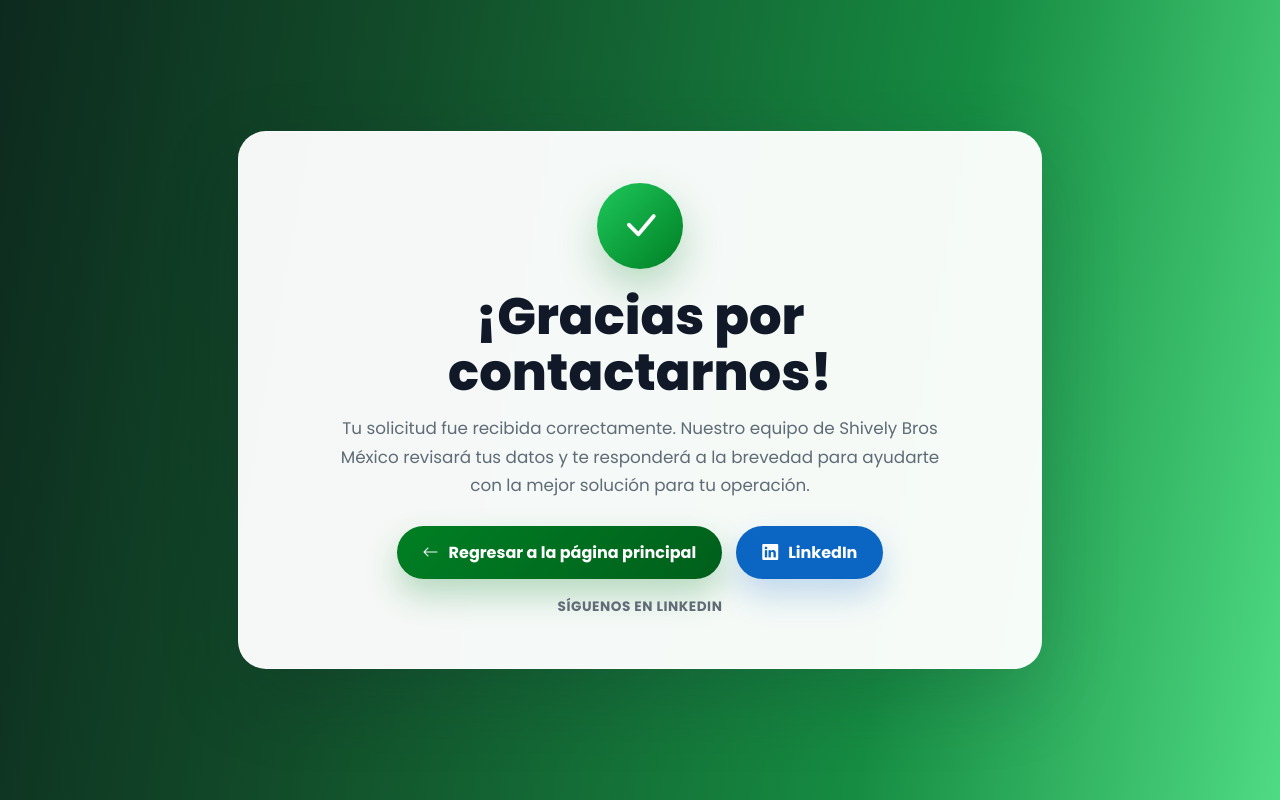
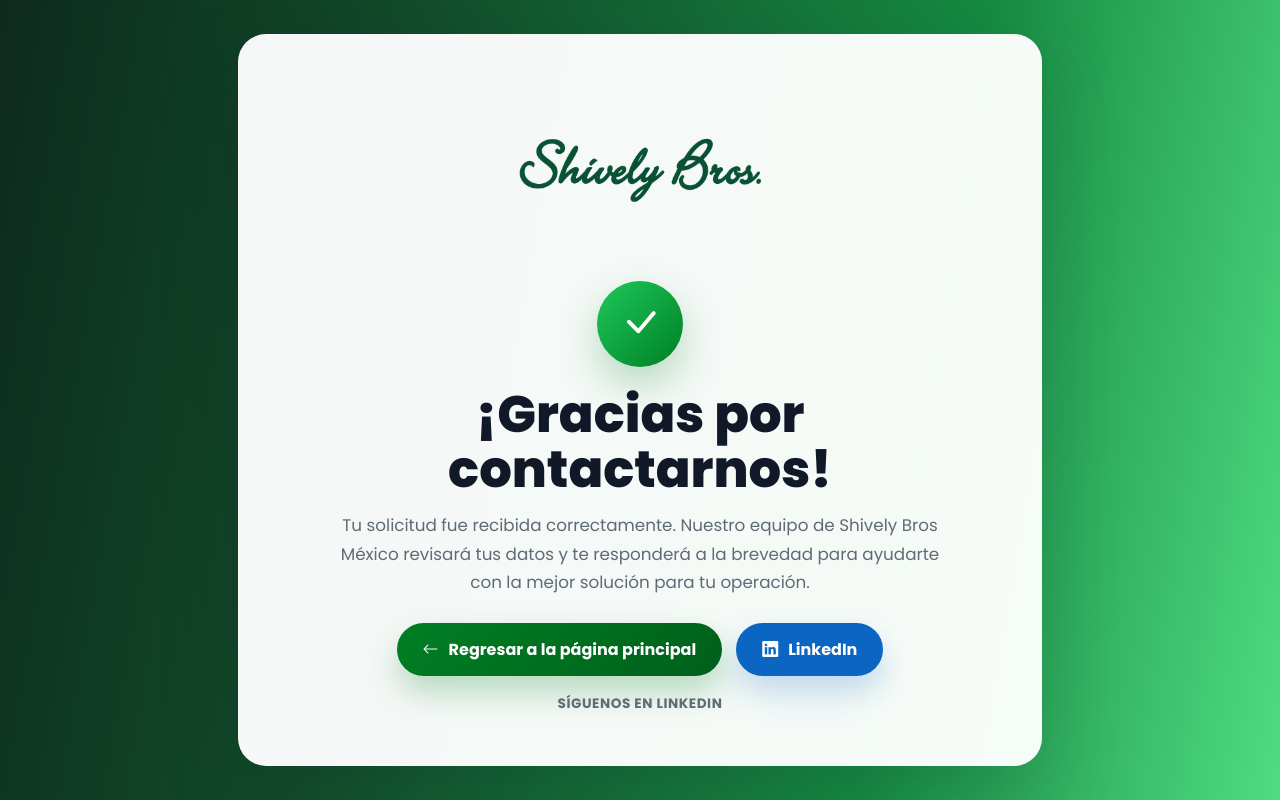
Before and after one commit to javiers1456gm/shively_page, a plain HTML site: page gracias.html in a window 1280 px wide. Drawn offline with nearby package versions, Linux system fonts and the light colour scheme.

Commit message:
thanks mod

```diff
--- a/gracias.html
+++ b/gracias.html
@@ -94,6 +94,13 @@
             margin-bottom: 20px;
         }
 
+        .thank-you-logo {
+            display: block;
+            width: min(100%, 250px);
+            height: auto;
+            margin: 0 auto 28px;
+        }
+
         .thank-you-card h1 {
             margin: 0 0 14px;
             font-size: clamp(2.1rem, 4vw, 3.3rem);
@@ -183,6 +190,7 @@
 <body>
     <main class="thank-you-wrap">
         <div class="thank-you-card">
+            <img class="thank-you-logo" src="assets/images/SHIVELYBROSLOGO_horiz.png" alt="Shively Bros México">
             <div class="thank-you-badge"><i class="bi bi-check-lg"></i></div>
             <h1>¡Gracias por contactarnos!</h1>
             <p>Tu solicitud fue recibida correctamente. Nuestro equipo de Shively Bros México revisará tus datos y te
```
